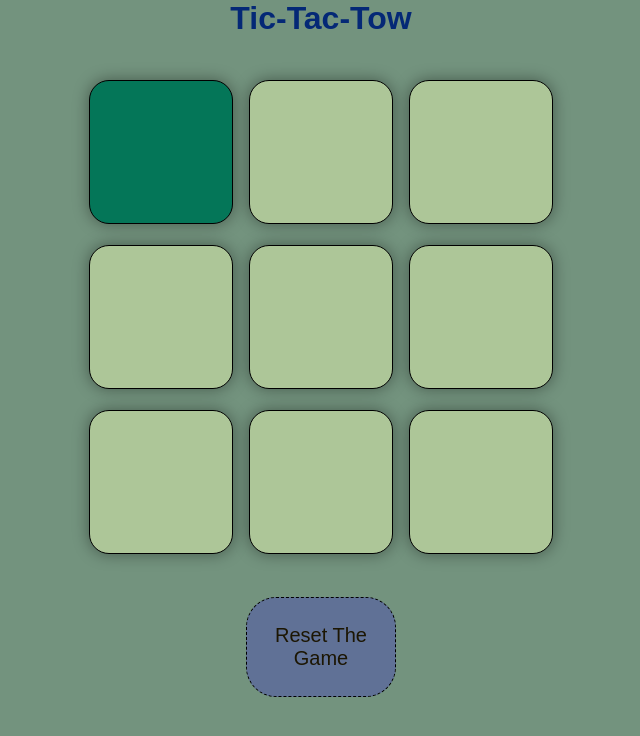
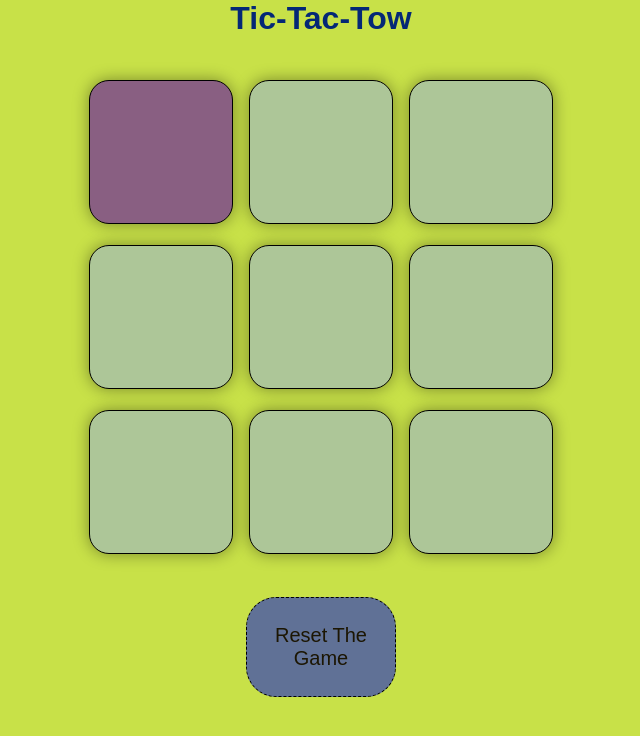
Before and after one commit to GopalbuetCSE22/Tic-Tac-Toe, a plain HTML site: page index.html in a window 1280 px wide. In both pictures the pointer is over the button 480 px from the left and 151 px from the top of the page. Shown: the whole page, without its empty margins (319-959 px from the left). Drawn offline with Linux system fonts and the light colour scheme; a web font is replaced by a local one.

Commit message:
color update

```diff
--- a/style.css
+++ b/style.css
@@ -10,7 +10,7 @@
   } */
 
 body{
-    background-color: #73937E;
+    background-color: #c8e148;
     text-align: center;
 }
 
@@ -44,7 +44,7 @@ body{
     color: #540D6E;
 }
 .btn:hover{
-    background-color: #047658;
+    background-color: #895f82;
 }
 .reset{
     background: #607196;
@@ -70,7 +70,7 @@ body{
     margin-bottom: 30px;
 }
 #newgame:hover{
-    background-color: cadetblue;
+    background-color: rgb(118, 142, 143);
 }
 .hide{
     display: none;
```
